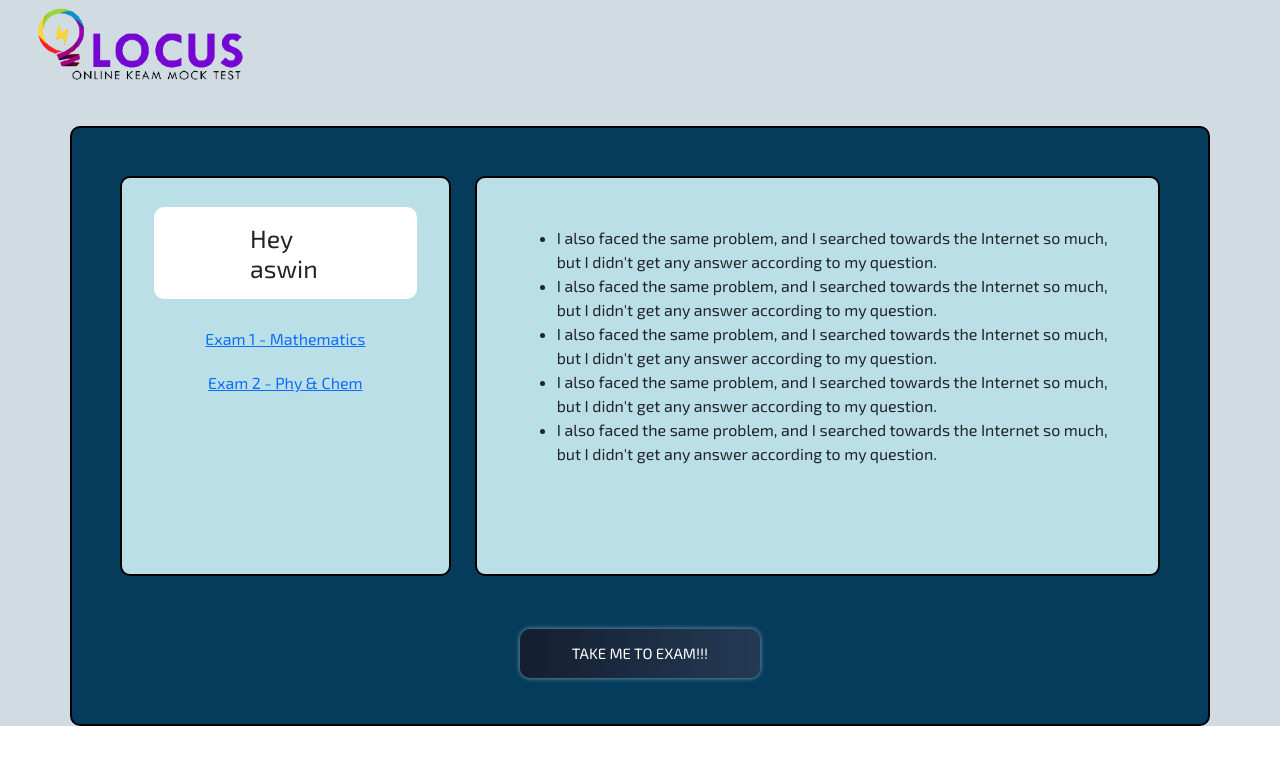
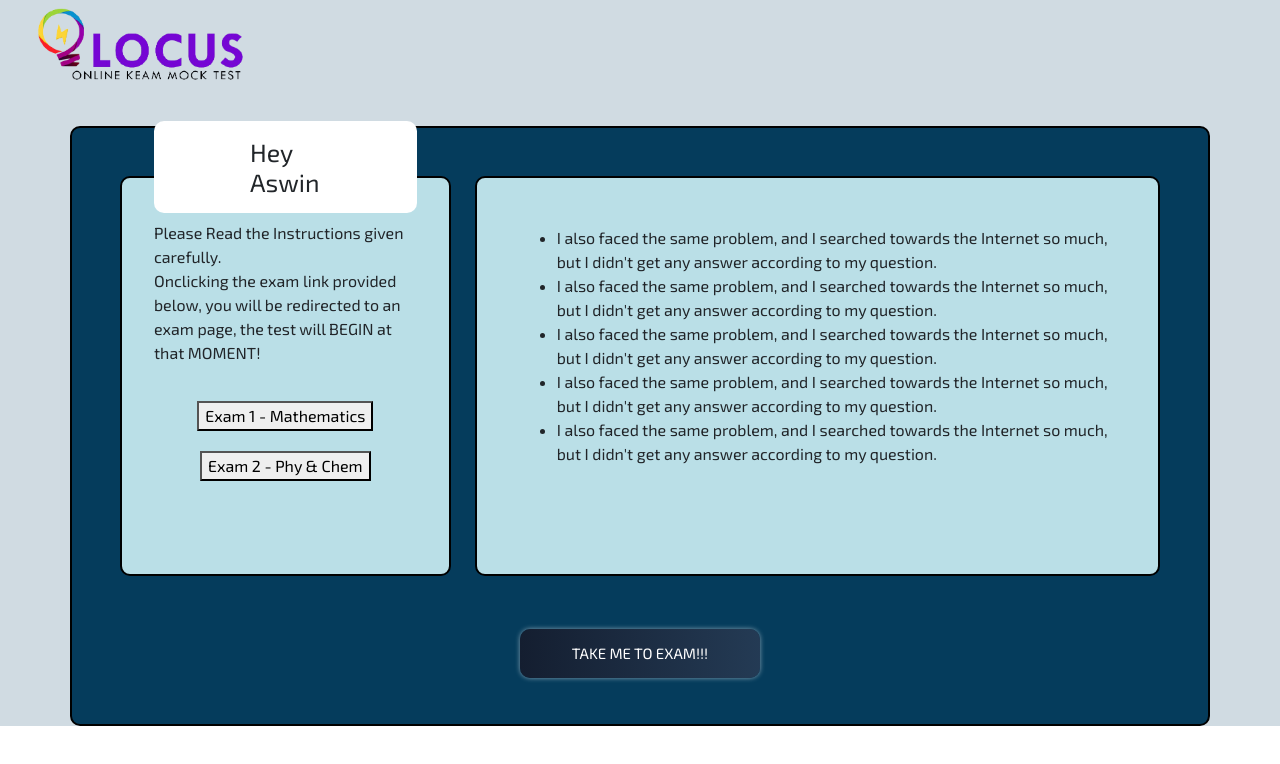
Before and after one commit to aswinap13/locus, a React (Create React App) app: page /Home in a window 1280 px wide. Shown: the top 764 px of the page. Built offline with nearby package versions, Linux system fonts and the light colour scheme.

Commit message:
About User

```diff
--- a/src/user/AboutUser.jsx
+++ b/src/user/AboutUser.jsx
@@ -1,16 +1,27 @@
 import React,{useState} from 'react'
 import 'bootstrap/dist/css/bootstrap.min.css';
 import classes from  './userhome.module.css';
+import { useNavigate } from 'react-router-dom';
 
  const AboutUser=() => {
 
 
+
+    const navigate = useNavigate();
+
   return (
         <div className={classes.aboutuser}>
 
-            <h1>Hey aswin</h1>
-            <a href="">Exam 1 - Mathematics</a>
-            <a href="">Exam 2 - Phy & Chem</a>
+            <h1>Hey Aswin</h1>
+            <p>
+                Please Read the Instructions given carefully.<br/>
+                Onclicking the exam link provided below, you will be redirected
+                 to an exam page, the test will BEGIN at that MOMENT!
+            </p>
+            <button href="" onClick={()=>{
+          navigate('/Exam')
+        }}>Exam 1 - Mathematics</button>
+            <button href="" onClick={()=>{navigate('/Exam');}}>Exam 2 - Phy & Chem</button>
         </div>
     )
         }
--- a/src/user/userhome.module.css
+++ b/src/user/userhome.module.css
@@ -26,7 +26,7 @@ body{
     background-color: #fff;
     margin-top: -150px;
 }
-.aboutuser a{
+.aboutuser button{
     margin-top: 20px;
 }
 .instructions{
```
